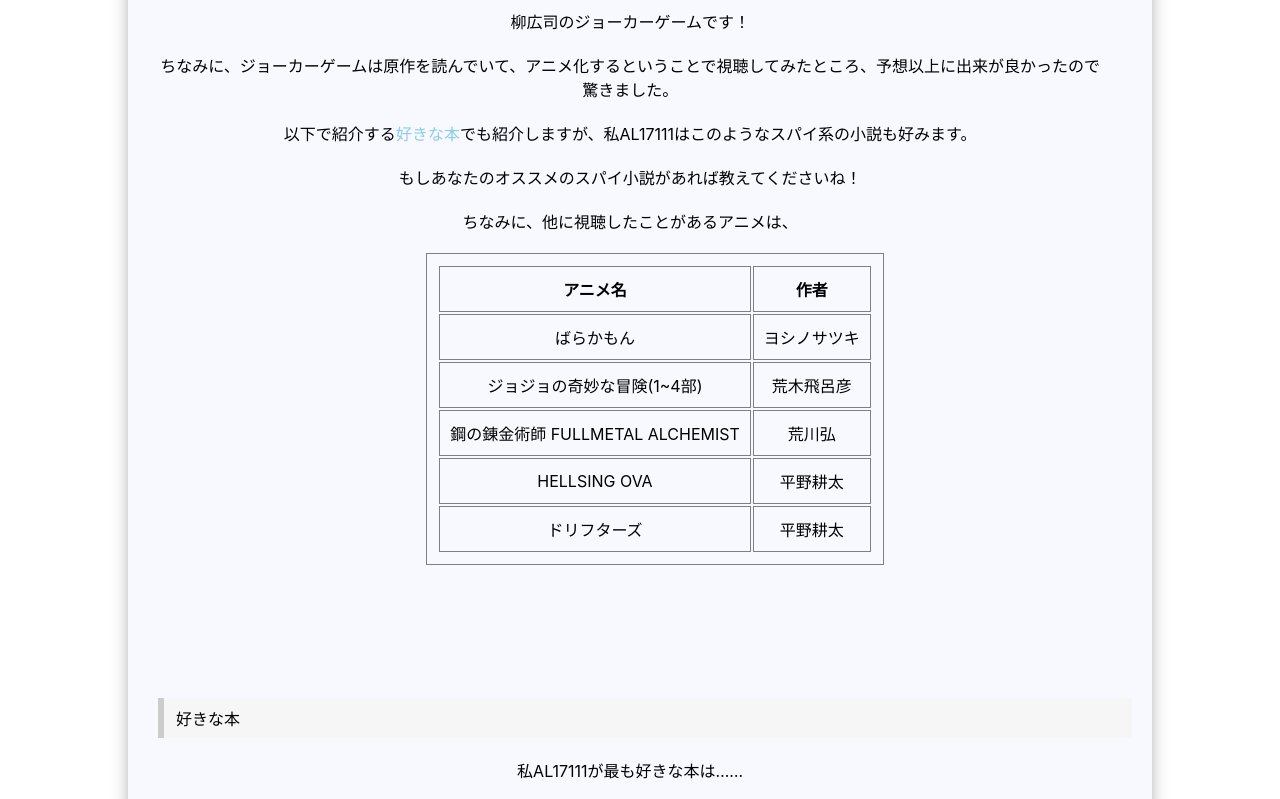
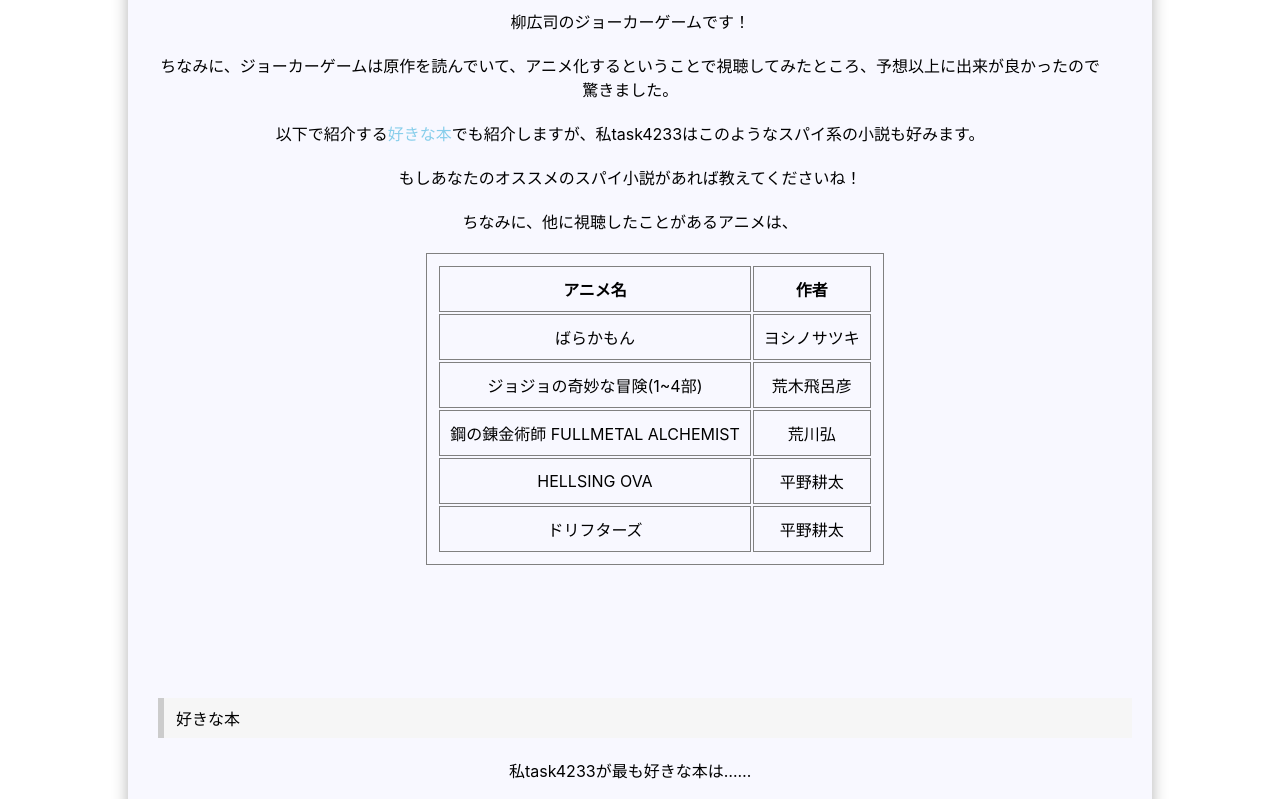
Before and after one commit to task4233/task4233.github.io, a plain HTML site: page favorite.html in a window 1280 px wide. Shown: the part 2100-2899 px from the top of the page. Drawn offline with nearby package versions, Linux system fonts and the light colour scheme.

Commit message:
3rd commit.

```diff
--- a/favorite.html
+++ b/favorite.html
@@ -135,7 +135,7 @@
             <p><span>柳広司のジョーカーゲーム</span>です！</p>
 
             <p>ちなみに、ジョーカーゲームは原作を読んでいて、アニメ化するということで視聴してみたところ、予想以上に出来が良かったので驚きました。</p>
-            <p>以下で紹介する<a href="#third">好きな本</a>でも紹介しますが、私AL17111はこのようなスパイ系の小説も好みます。</p>
+            <p>以下で紹介する<a href="#third">好きな本</a>でも紹介しますが、私task4233はこのようなスパイ系の小説も好みます。</p>
             <p>もしあなたのオススメのスパイ小説があれば教えてくださいね！</p>
 
             <p>ちなみに、他に視聴したことがあるアニメは、</p>
@@ -167,7 +167,7 @@
 
         <section id="third">
             <h2>好きな本</h2>
-            <p>私AL17111が最も好きな本は……</p>
+            <p>私task4233が最も好きな本は……</p>
             <p><span>伊藤計劃の虐殺器官</span>です！</p>
             <p>この作品は映画化もされています！</p>
             <p>虐殺器官というタイトルを初めて見た人は、「あぁ、コイツやばいやつだ……」と思ったかもしれませんが、おそらくあなたが思っているよりも内容はマトモです。</p>
```
